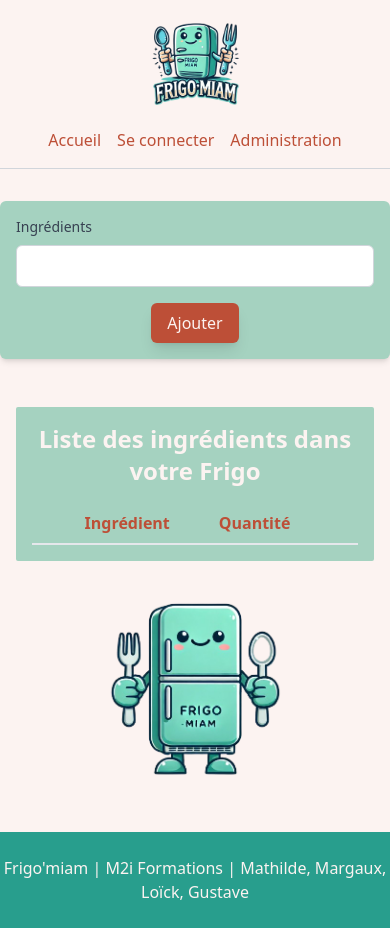
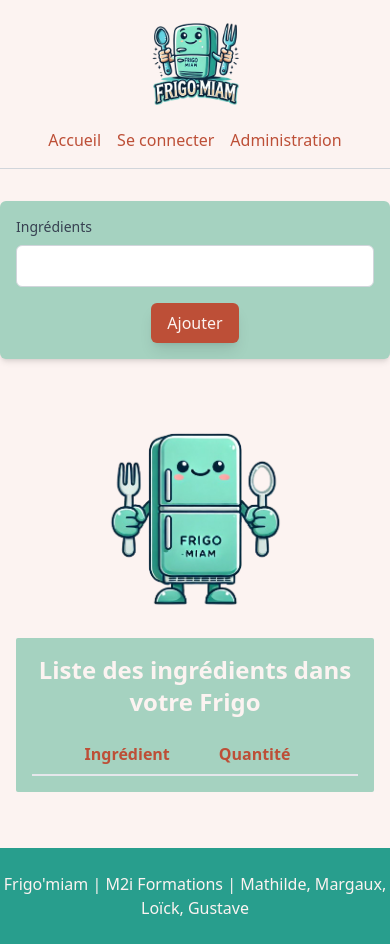
Before and after one commit to OvernightmareX/Frigo-Miam, an Angular app in the folder FrigoMiamFront/: page /frigo in a window 390 px wide. Built offline with nearby package versions, Linux system fonts and the light colour scheme.

Commit message:
mediaqueries frigo

```diff
--- a/FrigoMiamFront/src/app/components/ingredient-tab-frigo/ingredient-tab-frigo.component.html
+++ b/FrigoMiamFront/src/app/components/ingredient-tab-frigo/ingredient-tab-frigo.component.html
@@ -1,4 +1,4 @@
-<table class="min-w-full table-auto  text-left">
+<table class="min-w-full table-auto text-left">
   <caption class="caption-top mb-4">
     <h2 class="text-2xl font-semibold text-[#FCF3F1]">Liste des ingrédients dans votre Frigo</h2>
   </caption>
@@ -19,15 +19,15 @@
           <input
             type="number"
             placeholder="Entrer une valeur"
-            class="border border-gray-300 rounded-md py-1 px-2"
+            class="border border-gray-300 rounded-md py-1 px-2 w-full"
             value="{{ingredient.quantity}}"
             (input)="onQuantityChange($event, ingredient)">
         </td>
-        <td class="py-2 px-4 font-medium">{{ ingredient.name }}</td>
-        <td class="py-2 px-4">
+        <td class="py-2 px-4 font-medium w-full">{{ ingredient.name }}</td>
+        <td class="py-2 px-4 w-full">
           <button
             type="button"
-            class="text-red-600 border border-red-600 hover:text-red-800 hover:border-red-800 rounded-md py-1 px-3 transition-all duration-300"
+            class="text-red-600 border border-red-600 hover:text-red-800 hover:border-red-800 rounded-md py-1 px-3 transition-all duration-300 w-full sm:w-auto"
             (click)="deleteIngredient(ingredient)">Retirer</button>
         </td>
       </tr>
--- a/FrigoMiamFront/src/app/pages/frigo/frigo.component.html
+++ b/FrigoMiamFront/src/app/pages/frigo/frigo.component.html
@@ -1,10 +1,8 @@
-<!-- Composant de recherche d'ingrédients -->
 <app-ingredient-search (clickEvent)="addIngredient($event)"></app-ingredient-search>
 
+<div class="containIngredients flex flex-col-reverse md:flex-row justify-between items-center p-4 mx-auto md:w-3/4 w-full overflow-x-auto">
 
-<div class="containIngredients flex flex-col md:flex-row justify-between items-center p-4 mx-auto md:w-3/4 w-full">
-  <!-- Liste des ingrédients -->
-  <div class="listIngrdt  bg-[#A5D2C0] rounded-sm p-4 md:w-1/2 w-full  mb-4 md:mb-0">
+  <div class="listIngrdt bg-[#A5D2C0] rounded-sm p-4 w-full md:w-1/2 mb-4 md:mb-0">
     <app-ingredient-tab-frigo
       [ingredientsInFrigo]="allFrigoIngredients"
       (quantityChange)="changeQuantity($event)"
@@ -12,12 +10,12 @@
     </app-ingredient-tab-frigo>
   </div>
 
-  <div class="imgFrigo md:w-1/2 w-full flex justify-center">
+  <div class="imgFrigo w-full md:w-1/2 flex justify-center mb-4 md:mb-0">
     <img src="../frigo.png" alt="dessin frigo" class="w-3/4 max-w-sm">
   </div>
 </div>
 
-<!-- Liste des recettes -->
+
 <div class="mt-6">
   @for(recipe of allRecipeCardsData; track recipe){
     <app-recipe-card-short [recipeCardData]="recipe"></app-recipe-card-short>
--- a/FrigoMiamFront/src/app/pages/frigo/frigo.component.ts
+++ b/FrigoMiamFront/src/app/pages/frigo/frigo.component.ts
@@ -54,20 +54,14 @@ export class FrigoComponent {
 
   // appelé par la bar de recherche
   addIngredient(ingredientName: string): void {  // TODO a mettre dans util. Yaura de la merde aussi avec le type du paramètre d'entrée
-    const existingIngredient = this.allFrigoIngredients.find(
-      ingredientName => ingredientName.name.toLowerCase() === ingredientName.name
 
-    );
-    if (existingIngredient){
-      existingIngredient.quantity += 1;
-    }else {
 
-      const addedIngredient: IngredientFrigo = {
-        name: ingredientName,
-        quantity: 1
-      };
-      this.allFrigoIngredients.push(addedIngredient);
-    }
+
+    const addedIngredient: IngredientFrigo = {
+      name: ingredientName,
+      quantity: 1
+    };
+    this.allFrigoIngredients.push(addedIngredient);
     this.allRecipeCardsData = this.recipeIngredientMatching();
   }
 
```
